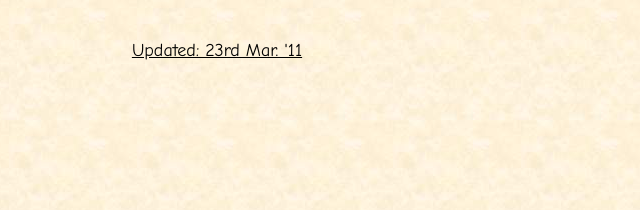
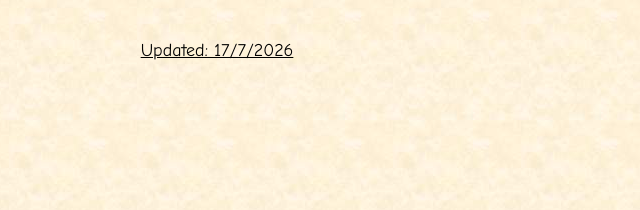
Before and after one commit to Aeronen1965/Aeronen_Website, a plain HTML site: page index.htm in a window 1280 px wide. Shown: the part 520-730 px from the top of the page, 423-1063 px from the left. Drawn offline with Linux system fonts and the light colour scheme.

Commit message:
Update index.htm

```diff
--- a/index.htm
+++ b/index.htm
@@ -20,7 +20,7 @@
 </table>
 </center></div>
 
-<p align="center"><font face="Comic Sans MS" size="4"><u>Updated: 23rd Mar. '11</u></font></p>
+<p align="center"><font face="Comic Sans MS" size="4"><u>Updated: 17/7/2026</u></font></p>
 
 </body>
 
```
